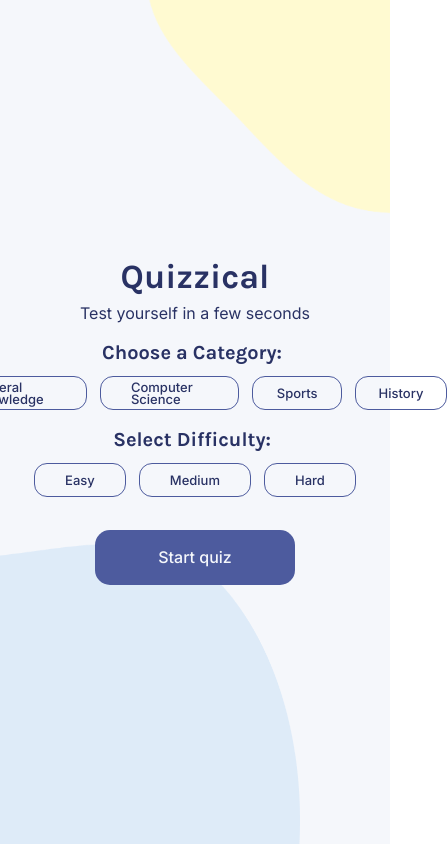
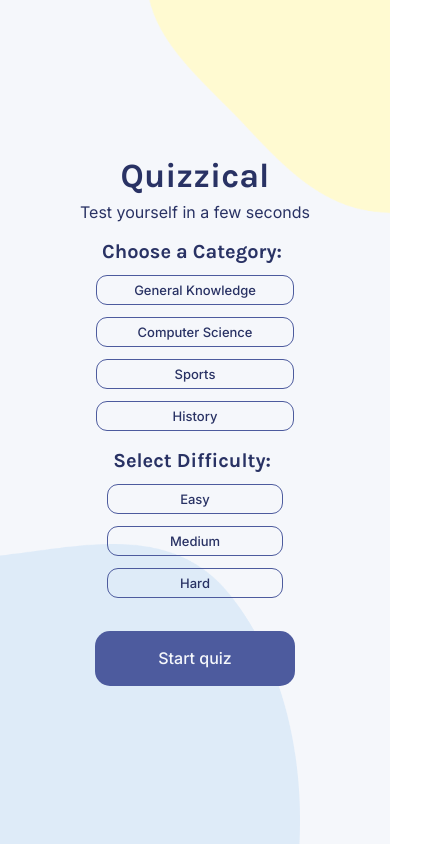
Before and after one commit to NeloySaha/Quizzical, a React (Vite) app: page / in a window 390 px wide. Shown: the whole page, 447 px wide, since content can reach past the window. Built offline with nearby package versions, Linux system fonts and the light colour scheme.

Commit message:
mobile version

```diff
--- a/src/components/HomePage.jsx
+++ b/src/components/HomePage.jsx
@@ -30,7 +30,7 @@ export const HomePage = ({
         <form>
           <div>
             <div className="category-question">Choose a Category:</div>
-            <div className="options">
+            <div className="options home-options">
               <div className="input-container" style={categoryColorPicker(9)}>
                 <input
                   type="radio"
@@ -96,7 +96,7 @@ export const HomePage = ({
         <form>
           <div>
             <div className="category-question">Select Difficulty:</div>
-            <div className="options">
+            <div className="options home-options">
               <div className="input-container" style={diffColorPicker("easy")}>
                 <input
                   type="radio"
--- a/src/index.css
+++ b/src/index.css
@@ -1,5 +1,6 @@
 :root {
   font-family: "Karla", sans-serif;
+  box-sizing: border-box;
 }
 
 body {
--- a/src/styles.css
+++ b/src/styles.css
@@ -82,14 +82,15 @@ p {
   font-family: "Karla";
   font-weight: 700;
   font-size: 20px;
-  line-height: 19px;
+  line-height: 20px;
   color: #293264;
   padding: 12px 0px;
+  letter-spacing: 0.25px;
 }
 
 .question-container {
-  margin: 0px 75px;
-  padding: 40px 0px;
+  margin: 0px 48px;
+  padding: 48px 0px;
   width: 70vw;
   height: 100%;
   display: flex;
@@ -103,29 +104,30 @@ p {
 
 .options {
   display: flex;
-  gap: 13px;
+  gap: 12px;
+  flex-wrap: wrap;
 }
 
 .input-container {
   display: flex;
   position: relative;
-  height: 22px;
-  padding: 5px 30px;
+
+  padding: 6px 24px;
   border: 1px solid #4d5b9e;
   justify-content: center;
   align-items: center;
-  border-radius: 13px;
+  border-radius: 11px;
   overflow: hidden;
 
   font-family: "Inter";
 
   font-weight: 500;
   font-size: 13px;
-  line-height: 12px;
+  line-height: 16px;
   transition: all 0.3s ease;
 
   color: #293264;
-  /* background-color: red; */
+  white-space: nowrap;
 }
 
 .input-container input {
@@ -140,9 +142,8 @@ p {
 
 .input-container:hover {
   background-color: #d6dbf5;
-  box-shadow: 0px 0px 2px #293264;
   border: 1px solid transparent;
-  transform: scale(1);
+  transform: translateY(-2px);
 }
 
 .check-button {
@@ -335,3 +336,15 @@ p {
     transform: rotate(-640deg);
   }
 }
+
+/* queries */
+
+@media (max-width: 796px) {
+  .question-container {
+    margin: 0px 32px;
+  }
+
+  .home-options {
+    flex-direction: column;
+  }
+}
```
Also changed, not shown: 1 other file (tests, documents, lock files or other folders).
